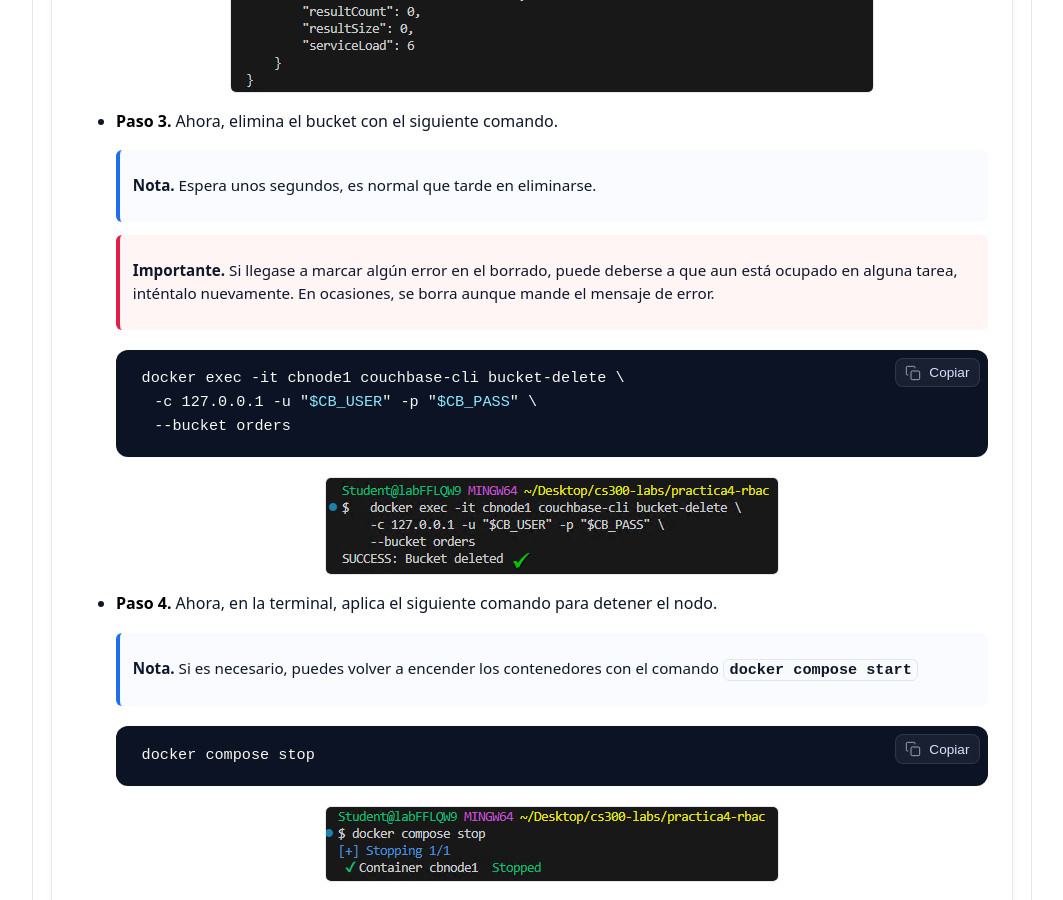
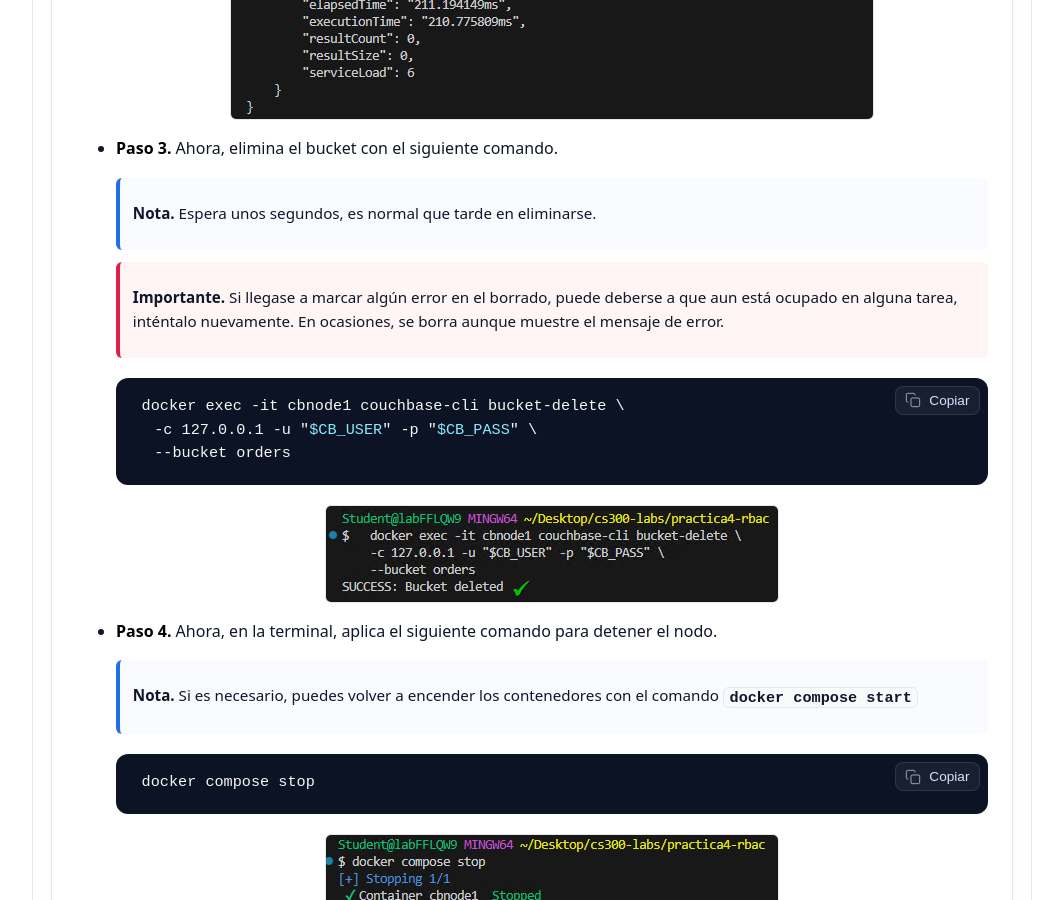
Before and after one commit to Netec-Mx/CS300_INT, a Jekyll site: the page built from labs/lab4/lab4.md, in a window 1280 px wide and 900 px high, scrolled down 18020 px. Shown: the whole window, without its empty margins (108-1171 px from the left). Built offline with Jekyll 4.4.1, drawn with Linux system fonts in a browser that asks for light colours; some of the changed text lies outside the part shown.

Commit message:
Update lab4.md

````diff
--- a/labs/lab4/lab4.md
+++ b/labs/lab4/lab4.md
@@ -289,7 +289,7 @@ Definirás tres usuarios locales con combinaciones de roles predefinidos acotado
   ```
   ![cbase13]({{ page.images_base | relative_url }}/13.png)
 
-- **Paso 2.** Crea el usuario **`writer_app`** (escritura en `orders.sales.orders`, sin permisos de lectura/SELECT):.
+- **Paso 2.** Crea el usuario **`writer_app`** (escritura en `orders.sales.orders`, sin permisos de lectura/SELECT).
 
   ```bash
   docker exec -it cbnode1 couchbase-cli user-manage \
@@ -350,7 +350,7 @@ Insertarás datos con `writer_app`, intentarás y validarás operaciones permiti
 
 - **Paso 2.** Ahora con `writer_app`, intenta realizar un **`SELECT`** (debería **fallar** por falta de `query_select`):.
 
-  > **Importante.** Cuando ejecutas el **`SELECT`** con el usuario **writer** (sin el rol `query_select`), el servicio de Query responde `HTTP 401` (no autorizado). Es normal el mensaje **`ERROR 174...`**
+  > **Importante.** Cuando ejecutas el **`SELECT`** con el usuario **`writer`** (sin el rol `query_select`), el servicio de Query responde `HTTP 401` (no autorizado). Es normal el mensaje **`ERROR 174...`**
   {: .lab-note .important .compact}
 
   ```bash
@@ -489,7 +489,7 @@ Eliminarás usuarios creados en está práctica y toda la configuración creada.
 
   > **Nota.** Espera unos segundos, es normal que tarde en eliminarse.
   {: .lab-note .info .compact}
-  > **Importante.** Si llegase a marcar algún error en el borrado, puede deberse a que aun está ocupado en alguna tarea, inténtalo nuevamente. En ocasiones, se borra aunque mande el mensaje de error.
+  > **Importante.** Si llegase a marcar algún error en el borrado, puede deberse a que aun está ocupado en alguna tarea, inténtalo nuevamente. En ocasiones, se borra aunque muestre el mensaje de error.
   {: .lab-note .important .compact}
 
   ```bash
````
Also changed, not shown: other parts of labs/lab4/lab4.md (+4 -4 lines).
